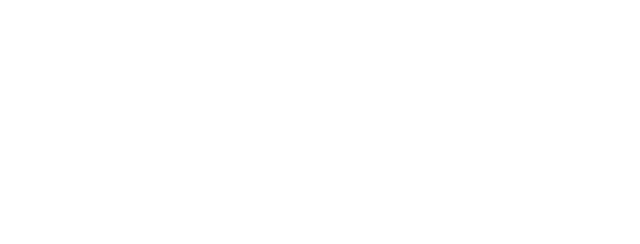
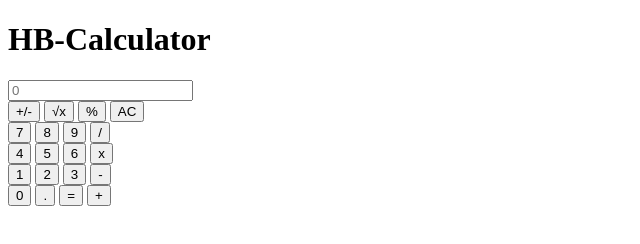
Before and after one commit to hburaks/HB-Calculator, a plain HTML site: page index.html in a window 1280 px wide. Shown: the whole page, without its empty margins (0-640 px from the left). Drawn offline with Linux system fonts and the light colour scheme.

Commit message:
create html layout for buttons and inputs

```diff
--- a/index.html
+++ b/index.html
@@ -6,6 +6,42 @@
         <link rel="stylesheet" href="styles.css">
     </head>
     <body>
+        <div class="container">
+            <div class="row">
+                <h1 id="title">HB-Calculator</h1>
+                <input class="input" placeholder="0">
+            </div>
+            <div class="row">
+                <button class="operator">+/-</button>
+                <button class="operator">√x</button>
+                <button class="operator">%</button>
+                <button class="operator">AC</button>
+            </div>
+            <div class="row">
+                <button class="operand">7</button>
+                <button class="operand">8</button>
+                <button class="operand">9</button>
+                <button class="operator">/</button>
+            </div>
+            <div class="row">
+                <button class="operand">4</button>
+                <button class="operand">5</button>
+                <button class="operand">6</button>
+                <button class="operator">x</button>
+            </div>
+            <div class="row">
+                <button class="operand">1</button>
+                <button class="operand">2</button>
+                <button class="operand">3</button>
+                <button class="operator">-</button>
+            </div>
+            <div class="row">
+                <button class="operand">0</button>
+                <button class="operator">.</button>
+                <button class="operator">=</button>
+                <button class="operator">+</button>
+            </div>
+        </div>
         <script src="sources.js"></script>
     </body>
 </html>
```
